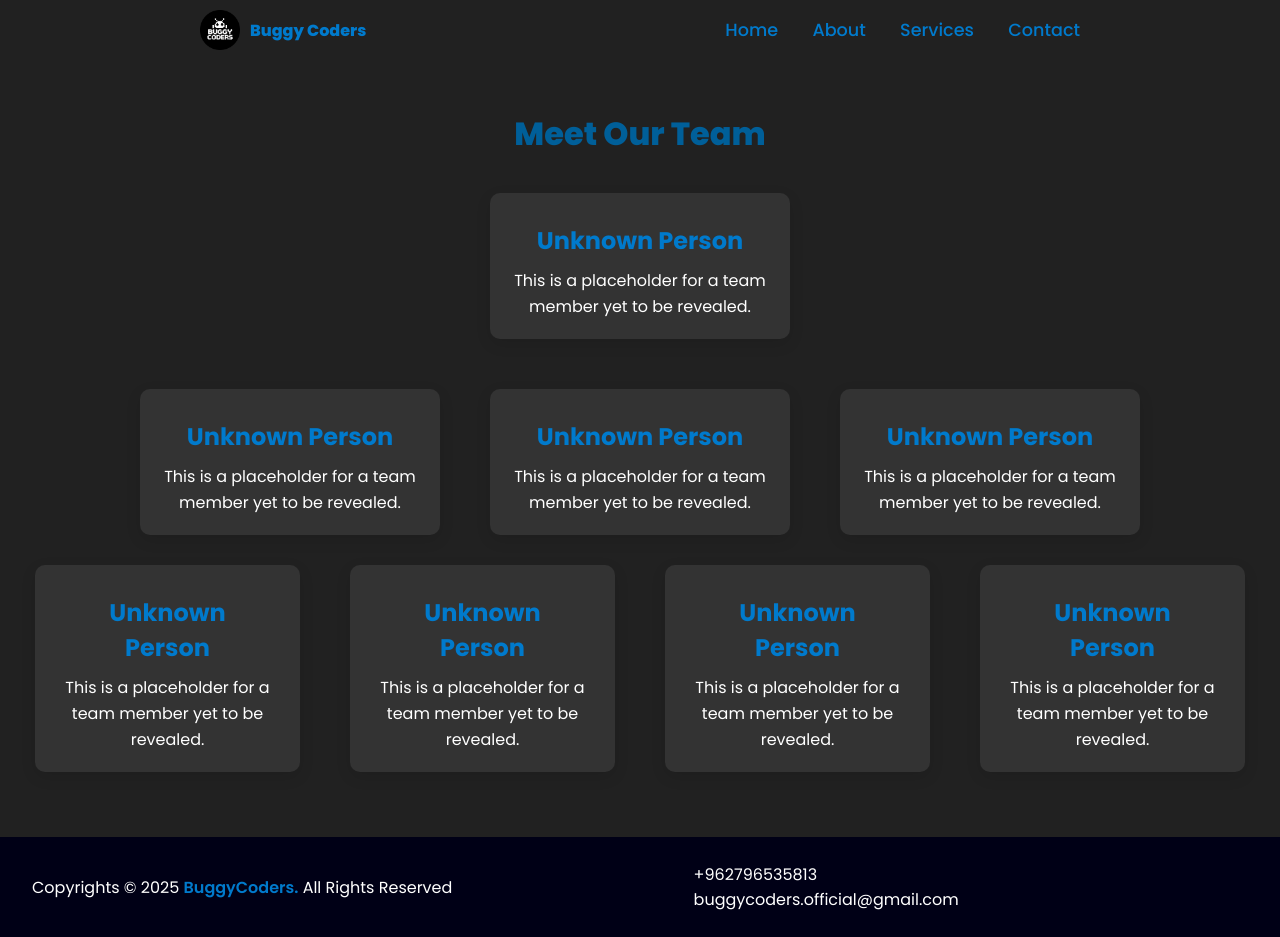
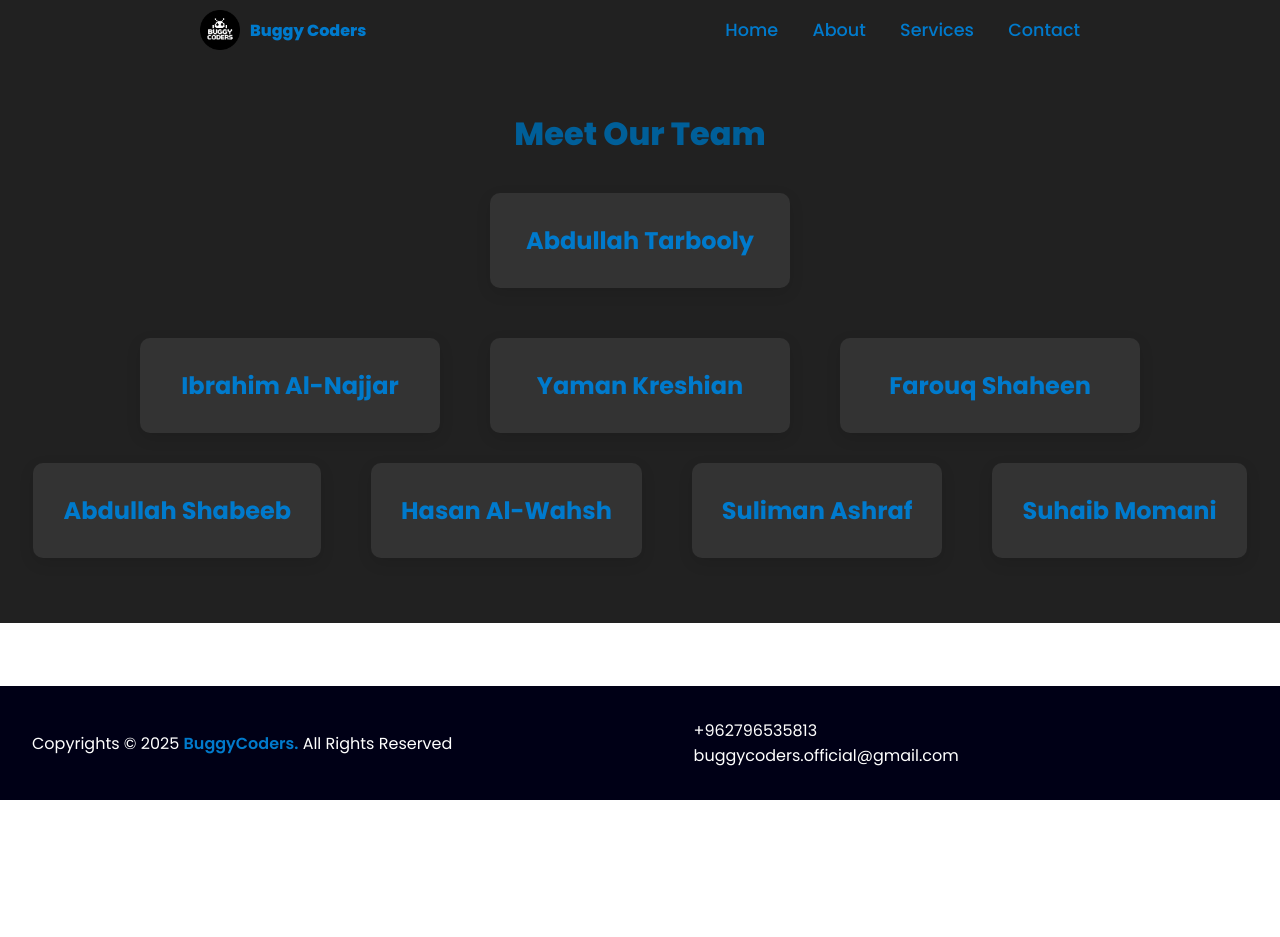
Before and after one commit to Ibrahim-Al-Najjar/BuggyCoders-Website, a website: page learn-more.html in a window 1280 px wide. After the commit the page ends 800 px from the top, so only its background shows below. Drawn offline with Linux system fonts and the light colour scheme.

Commit message:
edit: Learn-More Cards

```diff
--- a/contact.html
+++ b/contact.html
@@ -1,16 +1,22 @@
 <!DOCTYPE html>
 <html lang="en">
-
   <head>
-  <meta charset="UTF-8">
-  <meta name="viewport" content="width=device-width, initial-scale=1.0">
+    <meta charset="UTF-8" />
+    <meta name="viewport" content="width=device-width, initial-scale=1.0" />
     <title>Contact Us - BuggyCoders</title>
-  <link rel="stylesheet" type="text/css" href="css/style.css">
+    <link rel="stylesheet" type="text/css" href="css/style.css" />
   </head>
 
   <body>
     <header>
-    <a href="./index.html" class="logo"><img src="./assets/Images/BuggyCoders.png" alt="Logo" class="logo-image"> Buggy Coders</a>
+      <a href="./index.html" class="logo"
+        ><img
+          src="./assets/Images/BuggyCoders.png"
+          alt="Logo"
+          class="logo-image"
+        />
+        Buggy Coders</a
+      >
       <nav class="navigation">
         <a href="./index.html">Home</a>
         <a href="./index.html#about">About</a>
@@ -20,26 +26,31 @@
 
     <section class="contact-form">
       <h2>Contact Us</h2>
-    <form action="#" method="post">
+      <form action="#" method="get">
         <div class="form-group">
           <label for="first-name">First Name:</label>
-        <input type="text" id="first-name" name="first-name" required>
+          <input type="text" id="first-name" name="first-name" required />
         </div>
         <div class="form-group">
           <label for="last-name">Last Name:</label>
-        <input type="text" id="last-name" name="last-name" required>
+          <input type="text" id="last-name" name="last-name" required />
         </div>
         <div class="form-group">
           <label for="email">Email:</label>
-        <input type="email" id="email" name="email" required>
+          <input type="email" id="email" name="email" required />
         </div>
         <div class="form-group">
           <label for="phone">Phone Number:</label>
-        <input type="tel" id="phone" name="phone" required>
+          <input type="tel" id="phone" name="phone" required />
         </div>
         <div class="form-group">
           <label for="description">Description:</label>
-        <textarea id="description" name="description" rows="4" required></textarea>
+          <textarea
+            id="description"
+            name="description"
+            rows="4"
+            required
+          ></textarea>
         </div>
         <div class="form-group">
           <label for="heard-about">How did you hear about us?</label>
@@ -55,20 +66,36 @@
     </section>
 
     <footer class="footer">
-  <p class="footer-title">Copyrights © 2025 <span><a href="#">BuggyCoders.</a></span> All Rights Reserved</p>
+      <p class="footer-title">
+        Copyrights © 2025 <span><a href="#">BuggyCoders.</a></span> All Rights
+        Reserved
+      </p>
 
       <div class="footer-contact">
         <p><i class="fa-solid fa-phone"></i> +962796535813</p>
-    <p><i class="fa-solid fa-envelope"></i> buggycoders.official@gmail.com</p>
+        <p>
+          <i class="fa-solid fa-envelope"></i> buggycoders.official@gmail.com
+        </p>
       </div>
 
       <div class="social-icons">
-    <a href="https://buggycoders.itch.io/" target="_blank"><i class="fa-brands fa-itch-io fa-1x"></i></a>
-    <a href="https://www.instagram.com/buggycoders.official/" target="_blank"><i class="fa-brands fa-instagram fa-1x"></i></a>
-    <a href="https://github.com/BuggyCoders" target="_blank"><i class="fa-brands fa-github fa-1x"></i></a>
-    <a href="https://www.linkedin.com/in/buggy-coders-133b49360/" target="_blank"><i class="fa-brands fa-linkedin fa-1x"></i></a>
+        <a href="https://buggycoders.itch.io/" target="_blank"
+          ><i class="fa-brands fa-itch-io fa-1x"></i
+        ></a>
+        <a
+          href="https://www.instagram.com/buggycoders.official/"
+          target="_blank"
+          ><i class="fa-brands fa-instagram fa-1x"></i
+        ></a>
+        <a href="https://github.com/BuggyCoders" target="_blank"
+          ><i class="fa-brands fa-github fa-1x"></i
+        ></a>
+        <a
+          href="https://www.linkedin.com/in/buggy-coders-133b49360/"
+          target="_blank"
+          ><i class="fa-brands fa-linkedin fa-1x"></i
+        ></a>
       </div>
     </footer>
   </body>
-
 </html>
--- a/css/style.css
+++ b/css/style.css
@@ -573,6 +573,7 @@ button.main-button:hover {
   box-shadow: 0 5px 15px rgba(0, 0, 0, 0.1);
   padding: 20px;
   width: 300px;
+
   text-align: center;
 }
 
@@ -583,7 +584,8 @@ button.main-button:hover {
 }
 
 .card .info h3 {
-  font-size: 1.5rem;
+  font-size: 1.5em;
+  text-wrap-mode: nowrap;
   margin-bottom: 10px;
 }
 
--- a/learn-more.html
+++ b/learn-more.html
@@ -1,16 +1,22 @@
 <!DOCTYPE html>
 <html lang="en">
-
   <head>
-  <meta charset="UTF-8">
-  <meta name="viewport" content="width=device-width, initial-scale=1.0">
+    <meta charset="UTF-8" />
+    <meta name="viewport" content="width=device-width, initial-scale=1.0" />
     <title>Learn More - BuggyCoders</title>
-  <link rel="stylesheet" type="text/css" href="./css/style.css">
+    <link rel="stylesheet" type="text/css" href="./css/style.css" />
   </head>
 
   <body>
     <header>
-    <a href="./index.html" class="logo"><img src="./assets/Images/BuggyCoders.png" alt="Logo" class="logo-image"> Buggy Coders</a>
+      <a href="./index.html" class="logo"
+        ><img
+          src="./assets/Images/BuggyCoders.png"
+          alt="Logo"
+          class="logo-image"
+        />
+        Buggy Coders</a
+      >
       <nav class="navigation">
         <a href="./index.html">Home</a>
         <a href="./index.html#about">About</a>
@@ -28,8 +34,8 @@
             <i class="fa-solid fa-user"></i>
           </div>
           <div class="info">
-          <h3>Unknown Person</h3>
-          <p>This is a placeholder for a team member yet to be revealed.</p>
+            <h3>Abdullah Tarbooly</h3>
+            <!-- <p>This is a placeholder for a team member yet to be revealed.</p> -->
           </div>
         </div>
 
@@ -39,8 +45,8 @@
               <i class="fa-solid fa-user"></i>
             </div>
             <div class="info">
-            <h3>Unknown Person</h3>
-            <p>This is a placeholder for a team member yet to be revealed.</p>
+              <h3>Ibrahim Al-Najjar</h3>
+              <!-- <p>This is a placeholder for a team member yet to be revealed.</p> -->
             </div>
           </div>
           <div class="card">
@@ -48,8 +54,8 @@
               <i class="fa-solid fa-user"></i>
             </div>
             <div class="info">
-            <h3>Unknown Person</h3>
-            <p>This is a placeholder for a team member yet to be revealed.</p>
+              <h3>Yaman Kreshian</h3>
+              <!-- <p>This is a placeholder for a team member yet to be revealed.</p> -->
             </div>
           </div>
           <div class="card">
@@ -57,15 +63,12 @@
               <i class="fa-solid fa-user"></i>
             </div>
             <div class="info">
-            <h3>Unknown Person</h3>
-            <p>This is a placeholder for a team member yet to be revealed.</p>
+              <h3>Farouq Shaheen</h3>
+              <!-- <p>This is a placeholder for a team member yet to be revealed.</p> -->
             </div>
           </div>
         </div>
       </div>
-
-
-
 
       <div class="bottom-cards">
         <div class="card">
@@ -73,8 +76,8 @@
             <i class="fa-solid fa-user"></i>
           </div>
           <div class="info">
-            <h3>Unknown Person</h3>
-            <p>This is a placeholder for a team member yet to be revealed.</p>
+            <h3>Abdullah Shabeeb</h3>
+            <!-- <p>This is a placeholder for a team member yet to be revealed.</p> -->
           </div>
         </div>
         <div class="card">
@@ -82,8 +85,8 @@
             <i class="fa-solid fa-user"></i>
           </div>
           <div class="info">
-            <h3>Unknown Person</h3>
-            <p>This is a placeholder for a team member yet to be revealed.</p>
+            <h3>Hasan Al-Wahsh</h3>
+            <!-- <p>This is a placeholder for a team member yet to be revealed.</p> -->
           </div>
         </div>
         <div class="card">
@@ -91,8 +94,8 @@
             <i class="fa-solid fa-user"></i>
           </div>
           <div class="info">
-            <h3>Unknown Person</h3>
-            <p>This is a placeholder for a team member yet to be revealed.</p>
+            <h3>Suliman Ashraf</h3>
+            <!-- <p>This is a placeholder for a team member yet to be revealed.</p> -->
           </div>
         </div>
 
@@ -101,30 +104,44 @@
             <i class="fa-solid fa-user"></i>
           </div>
           <div class="info">
-            <h3>Unknown Person</h3>
-            <p>This is a placeholder for a team member yet to be revealed.</p>
+            <h3>Suhaib Momani</h3>
+            <!-- <p>This is a placeholder for a team member yet to be revealed.</p> -->
           </div>
         </div>
-
-
       </div>
     </section>
 
     <footer class="footer">
-  <p class="footer-title">Copyrights © 2025 <span><a href="#">BuggyCoders.</a></span> All Rights Reserved</p>
+      <p class="footer-title">
+        Copyrights © 2025 <span><a href="#">BuggyCoders.</a></span> All Rights
+        Reserved
+      </p>
 
       <div class="footer-contact">
         <p><i class="fa-solid fa-phone"></i> +962796535813</p>
-    <p><i class="fa-solid fa-envelope"></i> buggycoders.official@gmail.com</p>
+        <p>
+          <i class="fa-solid fa-envelope"></i> buggycoders.official@gmail.com
+        </p>
       </div>
 
       <div class="social-icons">
-    <a href="https://buggycoders.itch.io/" target="_blank"><i class="fa-brands fa-itch-io fa-1x"></i></a>
-    <a href="https://www.instagram.com/buggycoders.official/" target="_blank"><i class="fa-brands fa-instagram fa-1x"></i></a>
-    <a href="https://github.com/BuggyCoders" target="_blank"><i class="fa-brands fa-github fa-1x"></i></a>
-    <a href="https://www.linkedin.com/in/buggy-coders-133b49360/" target="_blank"><i class="fa-brands fa-linkedin fa-1x"></i></a>
+        <a href="https://buggycoders.itch.io/" target="_blank"
+          ><i class="fa-brands fa-itch-io fa-1x"></i
+        ></a>
+        <a
+          href="https://www.instagram.com/buggycoders.official/"
+          target="_blank"
+          ><i class="fa-brands fa-instagram fa-1x"></i
+        ></a>
+        <a href="https://github.com/BuggyCoders" target="_blank"
+          ><i class="fa-brands fa-github fa-1x"></i
+        ></a>
+        <a
+          href="https://www.linkedin.com/in/buggy-coders-133b49360/"
+          target="_blank"
+          ><i class="fa-brands fa-linkedin fa-1x"></i
+        ></a>
       </div>
     </footer>
   </body>
-
 </html>
```
Also changed, not shown: projects.html (+46 -15 lines). Lines whose indentation alone changed are shown as unchanged.
